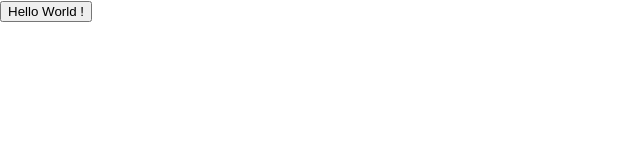
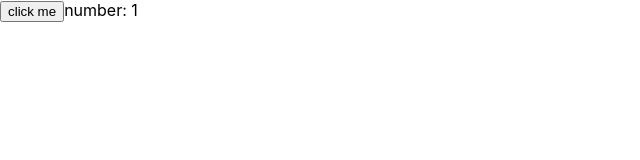
Before and after one commit to bootcamptestkatefan/Day11_Classwork, a React (Create React App) app in the folder demo/: page / in a window 1280 px wide. Shown: the top 160 px of the page, without its empty margins (0-640 px from the left). Built offline with nearby package versions, Linux system fonts and the light colour scheme.

Commit message:
[kate]use APP.js to do the same things

```diff
--- a/demo/src/App.js
+++ b/demo/src/App.js
@@ -3,23 +3,17 @@ import logo from './logo.svg';
 import './App.css';
 
 class App extends Component {
+  state= {number: 1}
+  updateNumber = () => {
+    alert(this)
+    console.log(this);
+  }
   render() {
     return (
-      <div className="App">
-        <header className="App-header">
-          <img src={logo} className="App-logo" alt="logo" />
-          <p>
-            Edit <code>src/App.js</code> and save to reload.
-          </p>
-          <a
-            className="App-link"
-            href="https://reactjs.org"
-            target="_blank"
-            rel="noopener noreferrer"
-          >
-            Learn React
-          </a>
-        </header>
+      <div>
+        <button onClick={this.updateNumber}>click me</button>
+        <span>number: {this.state.number}</span>
+
       </div>
     );
   }
--- a/demo/src/index.js
+++ b/demo/src/index.js
@@ -4,7 +4,7 @@ import './index.css';
 import App from './App';
 import * as serviceWorker from './serviceWorker';
 
-ReactDOM.render(<button>Hello World !</button>, document.getElementById('root'));
+ReactDOM.render(<App />, document.getElementById('root'));
 
 // If you want your app to work offline and load faster, you can change
 // unregister() to register() below. Note this comes with some pitfalls.
```
